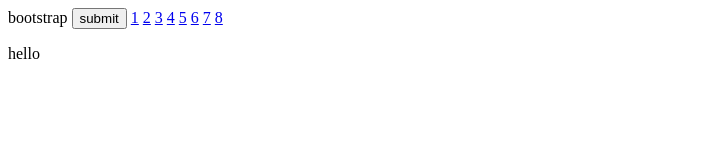
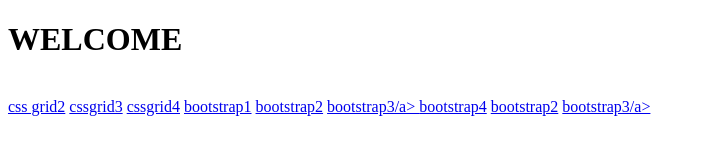
Before and after one commit to GURUPRASAD20398/CSS-EXCERCISE, a plain HTML site: page index.html in a window 1280 px wide. Shown: the whole page, without its empty margins (0-705 px from the left). Drawn offline with Linux system fonts and the light colour scheme.

Commit message:
Update index.html

```diff
--- a/index.html
+++ b/index.html
@@ -3,17 +3,18 @@
 <head>
   <title>Bootstrap Example</title>
   <body>
-    <form action="file:///C:/Users/guru/Desktop/New%20folder/bootstrap-2.html" method="GET">bootstrap
-    <input type="submit" value="submit">
-      <a href="C:\Users\guru\Desktop\New folder">1</a>
-      <a href="file:///C:/Users/guru/Desktop/New%20folder/bootstrap-2.html">2</a>
-      <a href="bootsrap1.html">3</a>
-      <a href=" C:\Users\guru\Desktop\New folder">4</a>
-      <a href="C:\Users\guru\Desktop\New folder ">5</a>
-      <a href="C:\Users\guru\Desktop\New folder ">6</a>
-      <a href=" C:\Users\guru\Desktop\New folder">7</a>
-      <a href=" C:\Users\guru\Desktop\New folder">8</a>
-<p>hello</p>
+<h1>WELCOME</h1>
+<BR>
+    <a href="cssgrid2.html>css grid1</a>
+    <a href="cssgrid3.html">css grid2</a>
+      <a href="cssgrid4.html">cssgrid3</a>
+      <a href="cssgrid5.html">cssgrid4</a>
+      <a href="bootsrap1.html">bootstrap1</a>
+      <a href="bootstrap4.html ">bootstrap2</a>
+      <a href="bootstrap3.html">bootstrap3/a>
+      <a href="bootstrap-2.html">bootstrap4</a>
+      <a href="bootstrap4.html ">bootstrap2</a>
+      <a href="bootstrap3.html">bootstrap3/a>
 
   </body>
 
```
